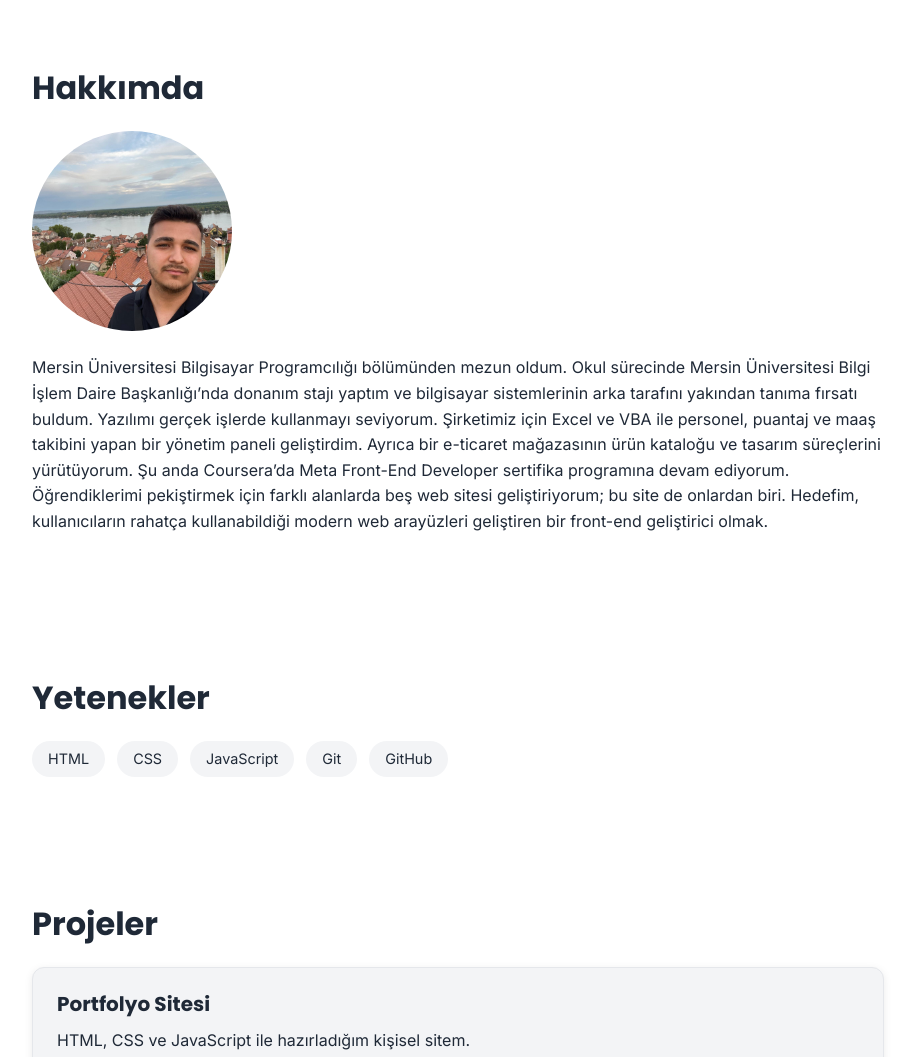
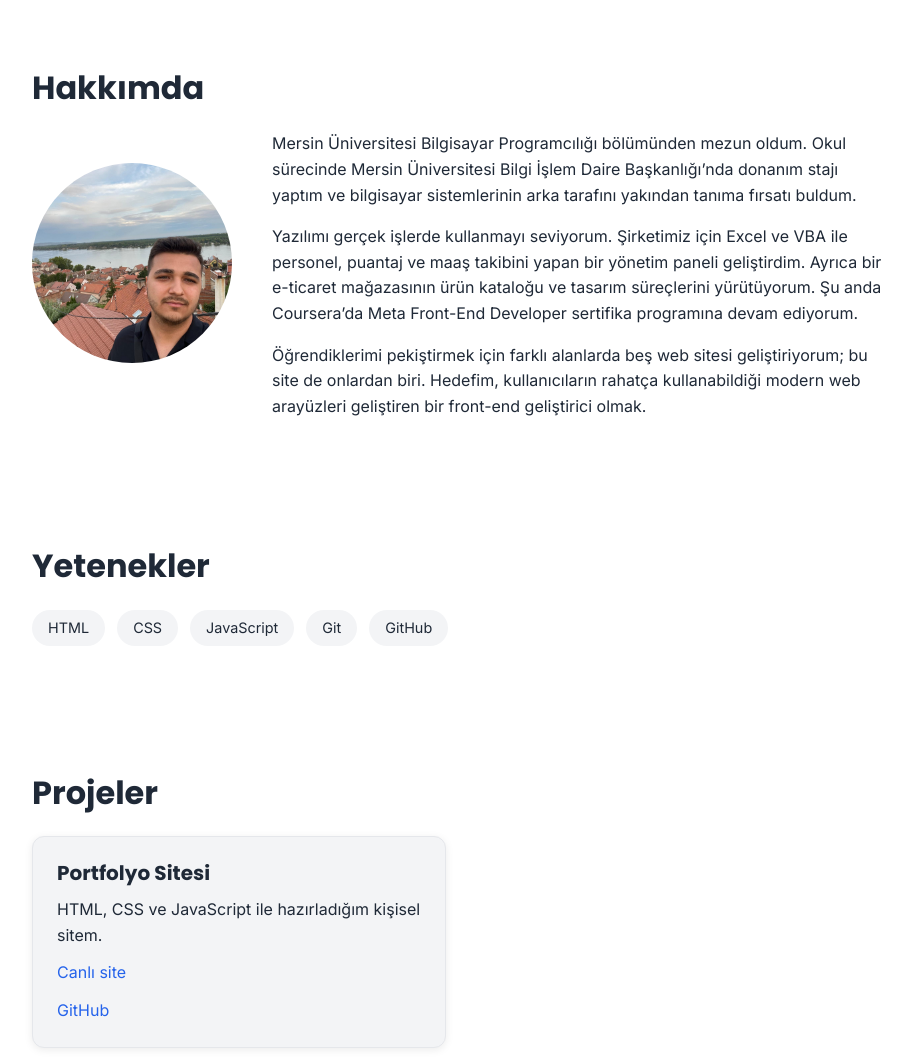
Before and after one commit to KaanAta-Dev/portfolyo, a plain HTML site: page index.html in a window 1280 px wide. Shown: the part 700-1757 px from the top of the page, without its empty margins (182-1093 px from the left). Drawn offline with Linux system fonts and the light colour scheme.

Commit message:
Bilgisayar görünümü , hakkımda ve proje ızgarası

```diff
--- a/css/style.css
+++ b/css/style.css
@@ -126,11 +126,14 @@ main h2 {
   width: 200px;
   height: 200px;
   border-radius: 50%;
-  margin-bottom: 1.5rem;
+  margin: 0 auto 1.5rem auto;
   object-fit: cover;
 }
 #hakkimda p {
   margin-bottom: 1rem;
+}
+#hakkimda p:last-child {
+  margin-bottom: 0;
 }
 .skills {
   display: flex;
@@ -143,6 +146,10 @@ main h2 {
   padding: 0.4rem 1rem;
   border-radius: 50px;
   font-size: 0.9rem;
+}
+.project-grid {
+  display: grid;
+  gap: 1.5rem;
 }
 .project-card {
   display: flex;
@@ -208,3 +215,19 @@ footer {
     scroll-margin-top: 4.5rem;
   }
 }
+@media (min-width: 1024px) {
+  h1 {
+    font-size: 3rem;
+  }
+  .about-content {
+    display: flex;
+    align-items: center;
+    gap: 2.5rem;
+  }
+  #hakkimda img {
+    flex-shrink: 0;
+  }
+  .project-grid {
+    grid-template-columns: repeat(2, 1fr);
+  }
+}
--- a/index.html
+++ b/index.html
@@ -7,13 +7,7 @@
     <link rel="preconnect" href="https://fonts.googleapis.com" />
     <link rel="preconnect" href="https://fonts.gstatic.com" crossorigin />
     <link
-      href="https://fonts.googleapis.com/css2?family=Poppins:ital,wght@0,100;0,200;0,300;0,400;0,500;0,600;0,700;0,800;0,900;1,100;1,200;1,300;1,400;1,500;1,600;1,700;1,800;1,900&display=swap"
-      rel="stylesheet"
-    />
-    <link rel="preconnect" href="https://fonts.googleapis.com" />
-    <link rel="preconnect" href="https://fonts.gstatic.com" crossorigin />
-    <link
-      href="https://fonts.googleapis.com/css2?family=Inter:ital,opsz,wght@0,14..32,100..900;1,14..32,100..900&display=swap"
+      href="https://fonts.googleapis.com/css2?family=Inter:wght@400;600&family=Poppins:wght@600;700&display=swap"
       rel="stylesheet"
     />
     <link rel="stylesheet" href="css/style.css" />
@@ -48,21 +42,30 @@
 
       <section id="hakkimda">
         <h2>Hakkımda</h2>
+        <div class="about-content">
           <img src="images/profil.jpeg" alt="Kaan Ata'nın fotoğrafı" />
+          <div class="about-text">
             <p>
-          Mersin Üniversitesi Bilgisayar Programcılığı bölümünden mezun oldum.
-          Okul sürecinde Mersin Üniversitesi Bilgi İşlem Daire Başkanlığı’nda
-          donanım stajı yaptım ve bilgisayar sistemlerinin arka tarafını
-          yakından tanıma fırsatı buldum. Yazılımı gerçek işlerde kullanmayı
-          seviyorum. Şirketimiz için Excel ve VBA ile personel, puantaj ve maaş
-          takibini yapan bir yönetim paneli geliştirdim. Ayrıca bir e-ticaret
-          mağazasının ürün kataloğu ve tasarım süreçlerini yürütüyorum. Şu anda
-          Coursera’da Meta Front-End Developer sertifika programına devam
-          ediyorum. Öğrendiklerimi pekiştirmek için farklı alanlarda beş web
-          sitesi geliştiriyorum; bu site de onlardan biri. Hedefim,
-          kullanıcıların rahatça kullanabildiği modern web arayüzleri geliştiren
-          bir front-end geliştirici olmak.
+              Mersin Üniversitesi Bilgisayar Programcılığı bölümünden mezun
+              oldum. Okul sürecinde Mersin Üniversitesi Bilgi İşlem Daire
+              Başkanlığı’nda donanım stajı yaptım ve bilgisayar sistemlerinin
+              arka tarafını yakından tanıma fırsatı buldum.
             </p>
+            <p>
+              Yazılımı gerçek işlerde kullanmayı seviyorum. Şirketimiz için
+              Excel ve VBA ile personel, puantaj ve maaş takibini yapan bir
+              yönetim paneli geliştirdim. Ayrıca bir e-ticaret mağazasının ürün
+              kataloğu ve tasarım süreçlerini yürütüyorum. Şu anda Coursera’da
+              Meta Front-End Developer sertifika programına devam ediyorum.
+            </p>
+            <p>
+              Öğrendiklerimi pekiştirmek için farklı alanlarda beş web sitesi
+              geliştiriyorum; bu site de onlardan biri. Hedefim, kullanıcıların
+              rahatça kullanabildiği modern web arayüzleri geliştiren bir
+              front-end geliştirici olmak.
+            </p>
+          </div>
+        </div>
       </section>
 
       <section id="yetenekler">
@@ -78,12 +81,14 @@
 
       <section id="projeler">
         <h2>Projeler</h2>
+        <div class="project-grid">
           <article class="project-card">
             <h3>Portfolyo Sitesi</h3>
             <p>HTML, CSS ve JavaScript ile hazırladığım kişisel sitem.</p>
             <a href="#">Canlı site</a>
             <a href="https://github.com/KaanGT-R/portfolyo">GitHub</a>
           </article>
+        </div>
       </section>
 
       <section id="egitim">
@@ -109,7 +114,7 @@
       <section id="iletisim">
         <h2>İletişim</h2>
         <address>
-          <a href="mailto:e-posta-adresin">kaanatagtr@gmail.com</a>
+          <a href="mailto:kaanatagtr@gmail.com">kaanatagtr@gmail.com</a>
           <a href="https://github.com/KaanGT-R">GitHub</a>
           <a href="#">LinkedIn</a>
         </address>
```
Lines whose indentation alone changed are shown as unchanged.
